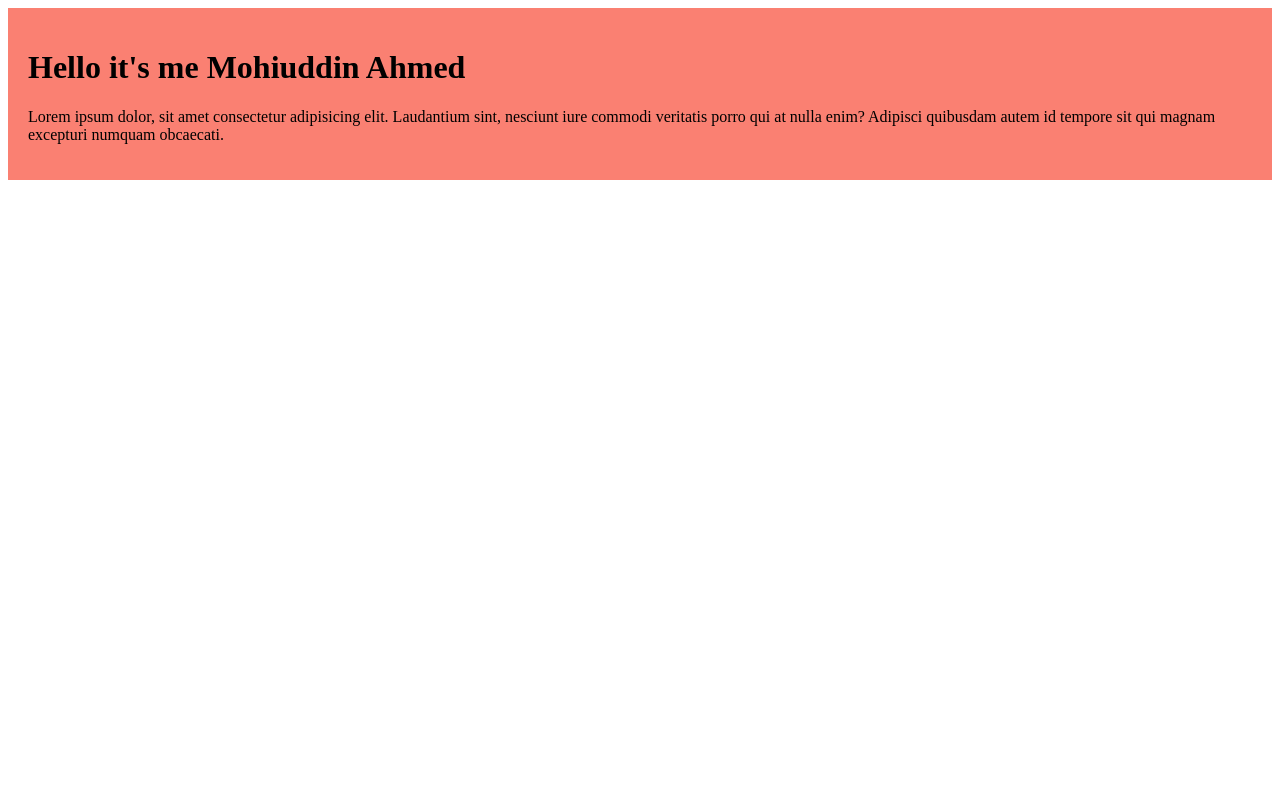
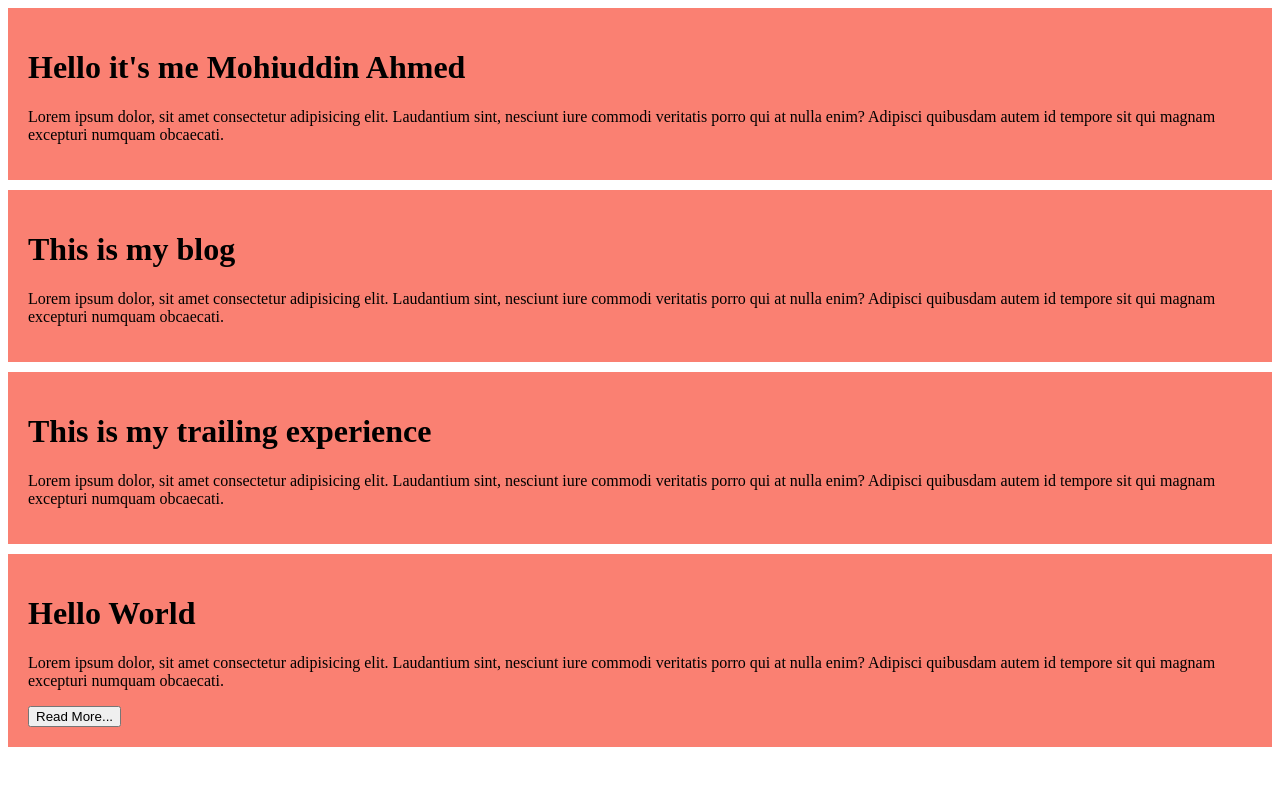
Before and after one commit to mohithedev/mywebsite, a plain HTML site: page index.html in a window 1280 px wide. Drawn offline with Linux system fonts and the light colour scheme.

Commit message:
added new blogs

```diff
--- a/index.html
+++ b/index.html
@@ -12,6 +12,19 @@
         <h1>Hello it's me Mohiuddin Ahmed</h1>
         <p>Lorem ipsum dolor, sit amet consectetur adipisicing elit. Laudantium sint, nesciunt iure commodi veritatis porro qui at nulla enim? Adipisci quibusdam autem id tempore sit qui magnam excepturi numquam obcaecati.</p>
     </div>
+    <div>
+        <h1>This is my blog</h1>
+        <p>Lorem ipsum dolor, sit amet consectetur adipisicing elit. Laudantium sint, nesciunt iure commodi veritatis porro qui at nulla enim? Adipisci quibusdam autem id tempore sit qui magnam excepturi numquam obcaecati.</p>
+    </div>
+    <div>
+        <h1>This is my trailing experience</h1>
+        <p>Lorem ipsum dolor, sit amet consectetur adipisicing elit. Laudantium sint, nesciunt iure commodi veritatis porro qui at nulla enim? Adipisci quibusdam autem id tempore sit qui magnam excepturi numquam obcaecati.</p>
+    </div>
+    <div>
+        <h1>Hello World</h1>
+        <p>Lorem ipsum dolor, sit amet consectetur adipisicing elit. Laudantium sint, nesciunt iure commodi veritatis porro qui at nulla enim? Adipisci quibusdam autem id tempore sit qui magnam excepturi numquam obcaecati.</p>
+        <button>Read More...</button>
+    </div>
 
 </body>
 </html>
--- a/styles/blog.css
+++ b/styles/blog.css
@@ -1,4 +1,5 @@
 div{
     background: salmon;
     padding: 20px;
+    margin-bottom: 10px;
 }
```
